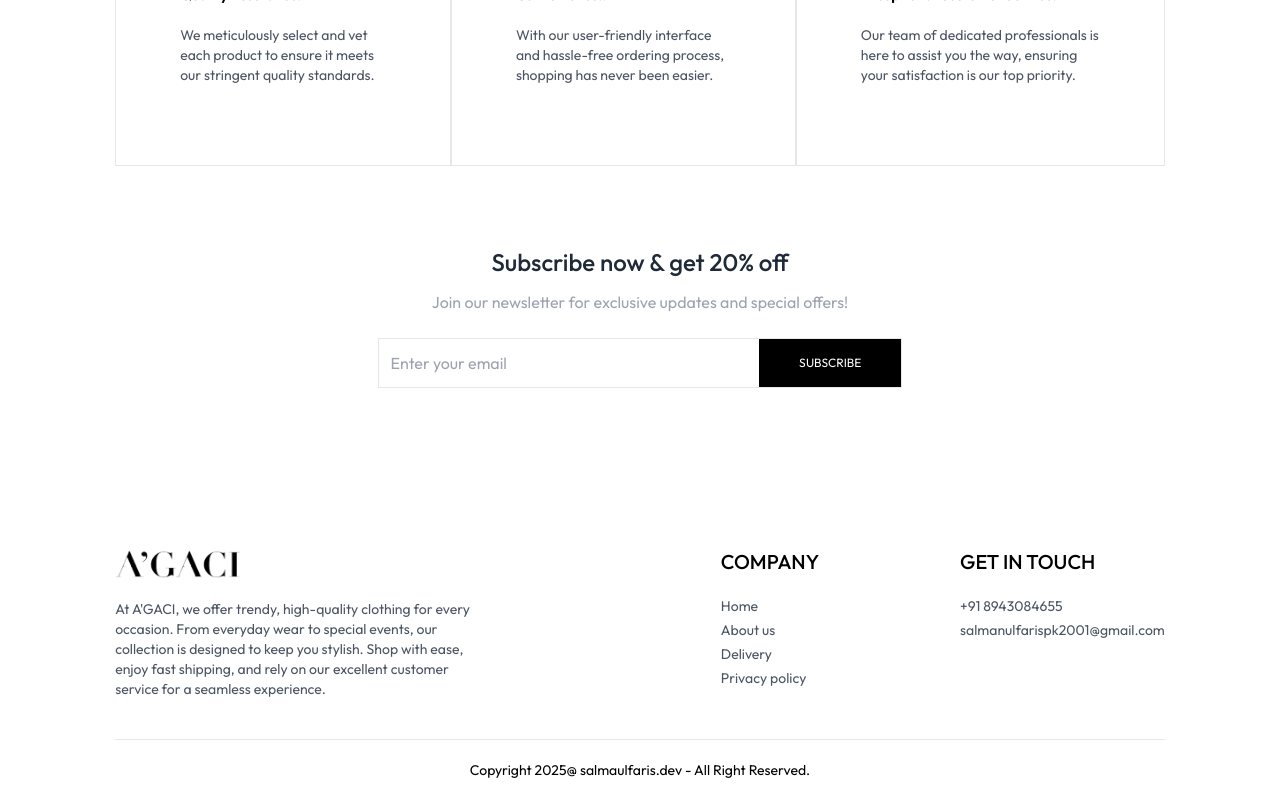
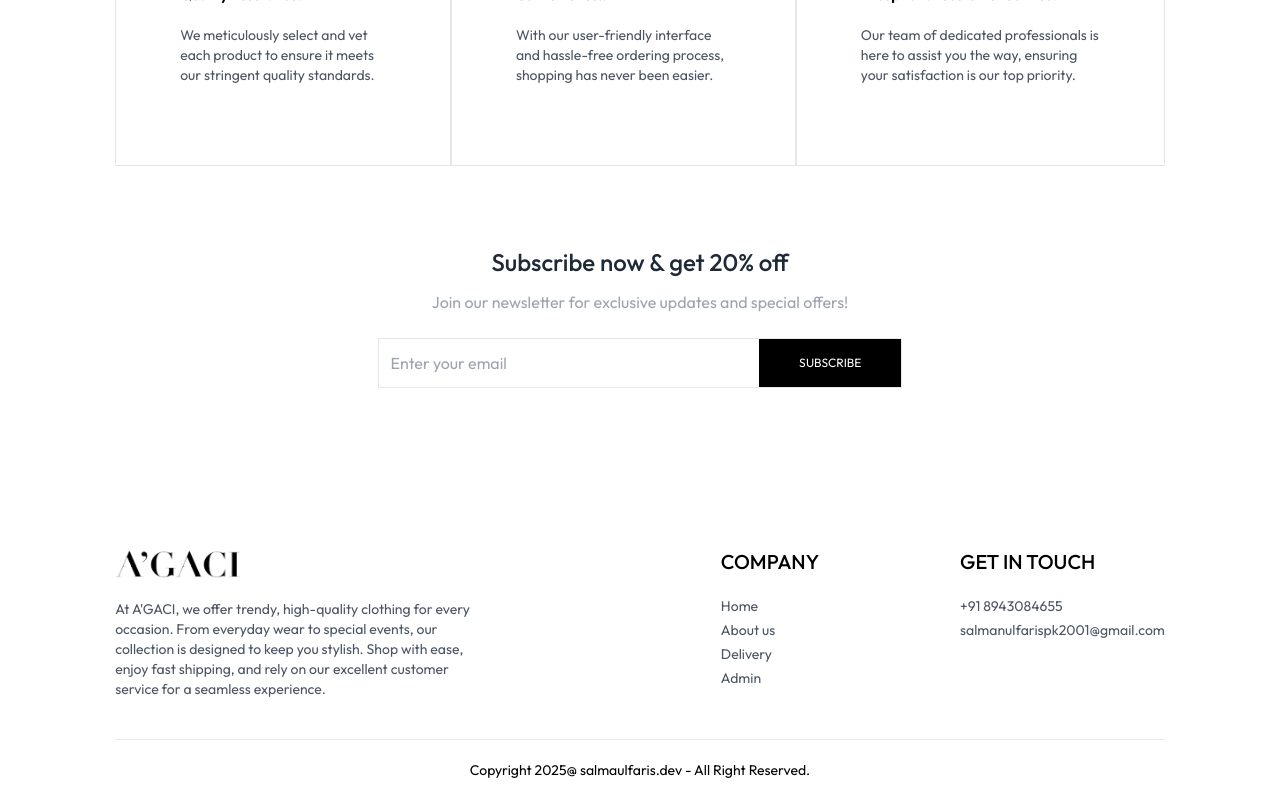
Before and after one commit to salman-faris-pk/E-Commerce_FullStack, a Next.js app in the folder frontend/: page /about in a window 1280 px wide. Shown: the part 866-1666 px from the top of the page. Built offline with nearby package versions, Linux system fonts and the light colour scheme; no server answers.

Commit message:
all done

```diff
--- a/frontend/components/Footer.tsx
+++ b/frontend/components/Footer.tsx
@@ -20,7 +20,9 @@ const Footer = () => {
                 <li>Home</li>
                 <li>About us</li>
                 <li>Delivery</li>
-                <li>Privacy policy</li>
+                <a href='https://e-commerce-admin-alpha-steel.vercel.app' target="_blank" className='hidden sm:block cursor-pointer text-sm'>
+                        Admin
+                </a>
             </ul>
          </div>
 
--- a/frontend/components/Hero.tsx
+++ b/frontend/components/Hero.tsx
@@ -32,7 +32,7 @@ const Hero: React.FC = () => {
 
       <Swiper className='w-full sm:w-1/2'
       modules={[Autoplay]}
-      spaceBetween={50}
+      spaceBetween={0}
       slidesPerView={1}
       autoplay={{ delay: 5000, disableOnInteraction: false }}
     >
--- a/frontend/components/Title.tsx
+++ b/frontend/components/Title.tsx
@@ -2,11 +2,16 @@
 
 
 const Title = ({text1,text2}: {text1:string; text2:string}) => {
+   const isLatestCollections = text1 + text2 === "LATESTCOLLECTIONS";
+
   return (
     <div className='inline-flex gap-2 items-center mb-3'>
        <p className='text-gray-500'>{text1} <span className='text-gray-700 font-medium'>{text2}</span></p>
-       <p className='w-8 sm:w-12 h-[1px] sm:h-[2px] bg-gray-700'></p>
-
+        <p
+        className={`w-8 sm:w-12 h-[1px] sm:h-[2px] bg-gray-700 ${
+          isLatestCollections ? 'hidden sm:block' : ''
+        }`}
+      ></p>
     </div>
   )
 }
```
